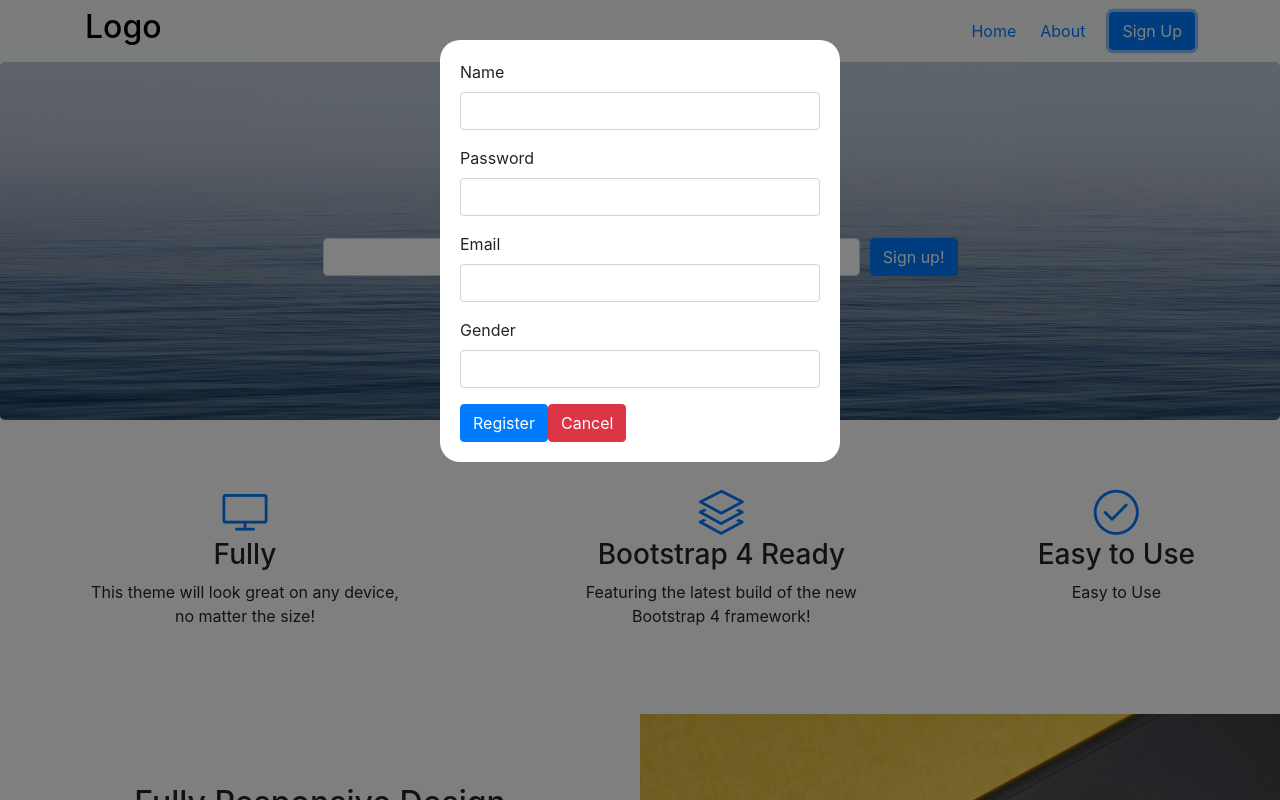
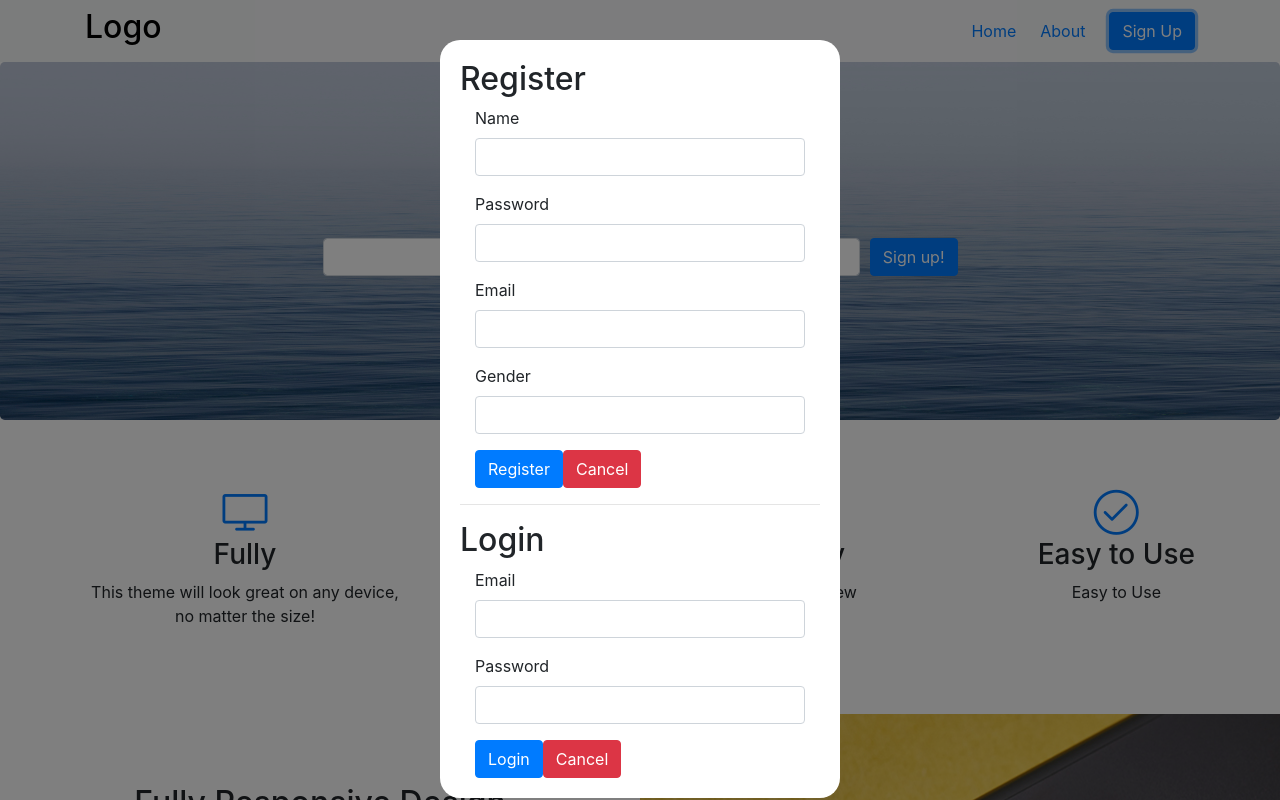
Before and after one commit to Eilaf-Alg/react-landing-page, a React (Create React App) app: page / in a window 1280 px wide. Both pictures are taken after a click on the button "Sign Up". Shown: the top 800 px of the page. Built offline with nearby package versions, Linux system fonts and the light colour scheme.

Commit message:
Added RegisterLogin component.

```diff
--- a/src/App.css
+++ b/src/App.css
@@ -75,7 +75,7 @@
   margin: 16px 0 8px;
 }
 
-.SignUpWindow {
+.RegisterLogin {
   background: rgba(0, 0, 0, 0.5);
   width: 100%;
   height: 100%;
@@ -84,7 +84,7 @@
   left: 0px;
 }
 
-.SignUpWindow .container {
+.RegisterLogin > .container {
   width: 400px;
   background: white;
   padding: 20px;
@@ -93,6 +93,6 @@
   text-align: left;
 }
 
-.SignUpWindow .container input {
+.RegisterLogin > .container input {
   margin: 0 0 16px;
 }
--- a/src/Home.js
+++ b/src/Home.js
@@ -2,7 +2,7 @@ import React, { useState, createContext } from 'react';
 import Jumbotron from './Jumbotron';
 import NavBar from './NavBar';
 import JigSaw from './JigSaw';
-import SignUpWindow from './SignUpWindow'
+import RegisterLogin from './RegisterLogin'
 import { InfoGroup, Info } from './InfoGroup'
 import { Avatar } from './AvatarGroup'
 
@@ -74,7 +74,7 @@ const Home = () => {
 
         <Jumbotron img="img/bg-masthead.jpg"/>
 
-        {state.signUpForm && <SignUpWindow />}
+        {state.signUpForm && <RegisterLogin />}
       </div>
     </ AppContext.Provider>
   );
--- /dev/null
+++ b/src/LoginWindow.js
@@ -0,0 +1,23 @@
+import React from 'react';
+
+const LoginWindow = () => {
+
+    let email;
+    let password;
+
+    return(<div className="LoginWindow">
+    <div className="container">
+
+        <label>Email</label>
+        <input ref={comp=> email = comp} type="text" className="form-control" />
+
+        <label>Password</label>
+        <input ref={comp=> password = comp} type="password" className="form-control" />
+
+        <button className="btn btn-primary">Login</button>
+        <button className="btn btn-danger">Cancel</button>
+    </div>
+</div>)
+}
+
+export default LoginWindow;
--- /dev/null
+++ b/src/RegisterLogin.js
@@ -0,0 +1,19 @@
+import React from 'react';
+import SignUpWindow from './SignUpWindow';
+import LoginWindow from './LoginWindow';
+
+const RegisterLogin = () => {
+    return (
+        <div className="RegisterLogin">
+            <div className="container">
+                <h2>Register</h2>
+                <SignUpWindow />
+                <hr />
+                <h2>Login</h2>
+                <LoginWindow />
+            </div>
+        </div>
+    )
+}
+
+export default RegisterLogin;
```
